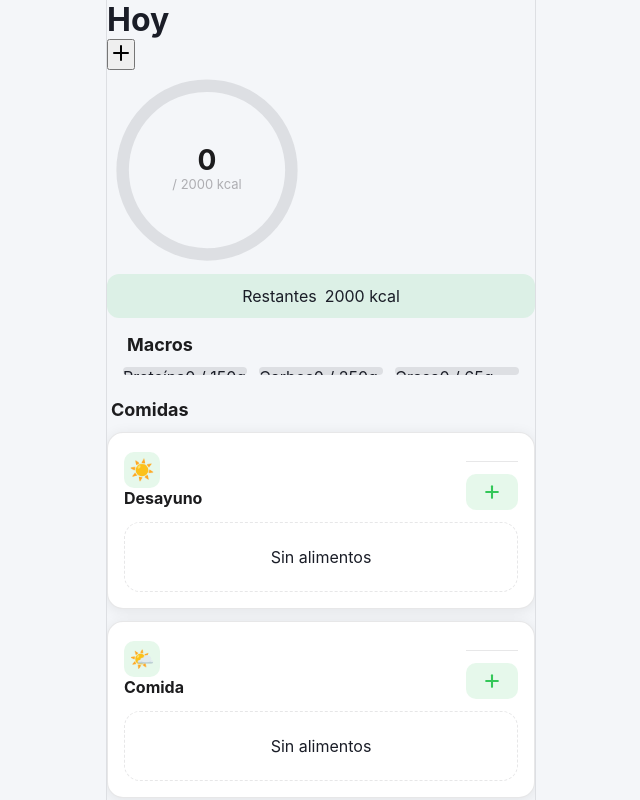
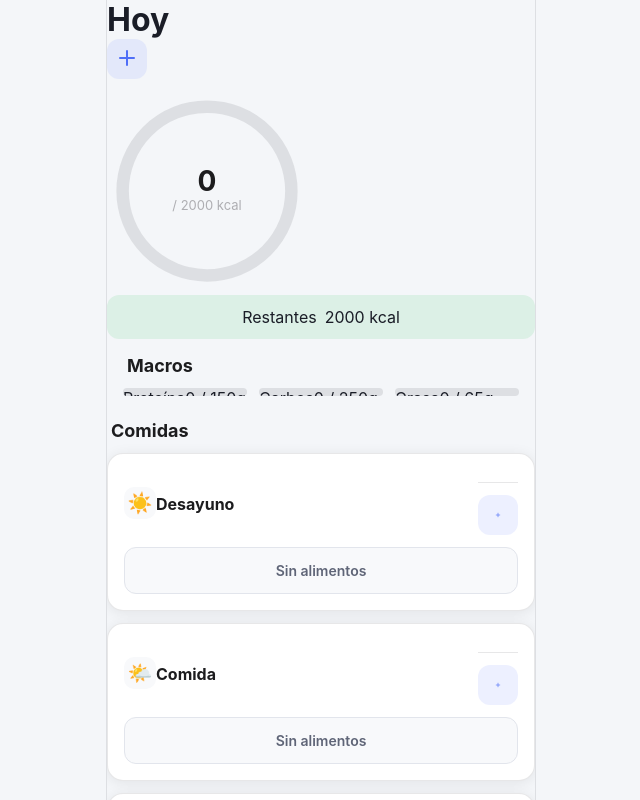
Before and after one commit to JMendoza2727/FiTWM, a React (Vite) app: page / in a window 1280 px wide. Shown: the top 800 px of the page, without its empty margins (319-959 px from the left). Built offline with nearby package versions, Linux system fonts and the light colour scheme.

Commit message:
polish FiTWM visual QA to 8.7

```diff
--- a/src/fitwm-premium.css
+++ b/src/fitwm-premium.css
@@ -1471,3 +1471,113 @@ body {
 .confirm-actions button {
   flex: 1;
 }
+
+/* === V13 QA POLISH: exact selectors only === */
+
+/* Historial: clearer hierarchy and readable empty state */
+.historial-screen .screen-header {
+  padding-bottom: 8px;
+}
+
+.historial-date-selector {
+  margin-top: 2px;
+  margin-bottom: 14px;
+}
+
+.historial-date-btn {
+  min-height: 48px;
+  font-size: 15px;
+  font-weight: 650;
+  color: var(--fw-color-text-secondary);
+}
+
+.historial-month-label {
+  font-size: 12px;
+  font-weight: 650;
+  letter-spacing: 0.04em;
+  color: var(--fw-color-text-tertiary);
+}
+
+.historial-empty {
+  min-height: 260px;
+  margin: 0 20px 18px;
+  padding: 56px 24px;
+  background: var(--fw-color-surface);
+  border: 1px solid var(--fw-color-border);
+  border-radius: var(--fw-radius-xl);
+  box-shadow: var(--fw-shadow-sm);
+}
+
+.historial-empty-icon {
+  font-size: 52px;
+  margin-bottom: 14px;
+  opacity: 0.72;
+}
+
+.historial-empty p {
+  margin: 0;
+  font-size: 16px;
+  line-height: 1.45;
+  font-weight: 650;
+  color: var(--fw-color-text);
+}
+
+/* Hoy: spacing, consistent add controls and polished empty states */
+.hoy-progress-section {
+  margin-top: 12px;
+}
+
+.hoy-screen .screen-header-btn,
+.hoy-meal-card-add {
+  width: 40px;
+  height: 40px;
+  min-width: 40px;
+  min-height: 40px;
+  border-radius: 12px;
+  border: 1px solid transparent;
+  background: var(--fw-color-accent-light);
+  color: var(--fw-color-accent);
+  box-shadow: none;
+}
+
+.hoy-screen .screen-header-btn:hover,
+.hoy-meal-card-add:hover {
+  background: var(--fw-color-accent);
+  color: #fff;
+}
+
+.hoy-progress-remaining {
+  border-radius: var(--fw-radius-md);
+}
+
+.hoy-meal-card-icon {
+  width: 32px;
+  height: 32px;
+  display: inline-flex;
+  align-items: center;
+  justify-content: center;
+  border-radius: 10px;
+  background: var(--fw-color-surface-2);
+  flex: 0 0 32px;
+}
+
+.hoy-meal-card-empty {
+  margin-top: 10px;
+  padding: 14px 16px;
+  border: 1px solid var(--fw-color-border);
+  border-radius: var(--fw-radius-md);
+  background: var(--fw-color-surface-2);
+  color: var(--fw-color-text-secondary);
+  font-size: 14px;
+  font-weight: 600;
+}
+
+@media (max-width: 430px) {
+  .historial-empty {
+    min-height: 240px;
+  }
+
+  .hoy-progress-section {
+    margin-top: 14px;
+  }
+}
--- a/src/ui/components/HistorialScreen.tsx
+++ b/src/ui/components/HistorialScreen.tsx
@@ -216,7 +216,12 @@ export function HistorialScreen() {
       <div className="historial-meals-list">
         {dateMeals.length === 0 ? (
           <div className="historial-empty">
-            <div className="historial-empty-icon">📅</div>
+            <div className="historial-empty-icon" aria-hidden="true">
+              <svg width="44" height="44" viewBox="0 0 24 24" fill="none" stroke="currentColor" strokeWidth="1.8" strokeLinecap="round" strokeLinejoin="round">
+                <rect x="3" y="5" width="18" height="16" rx="2" />
+                <path d="M16 3v4M8 3v4M3 10h18" />
+              </svg>
+            </div>
             <p>No hay comidas registradas</p>
           </div>
         ) : (
```
